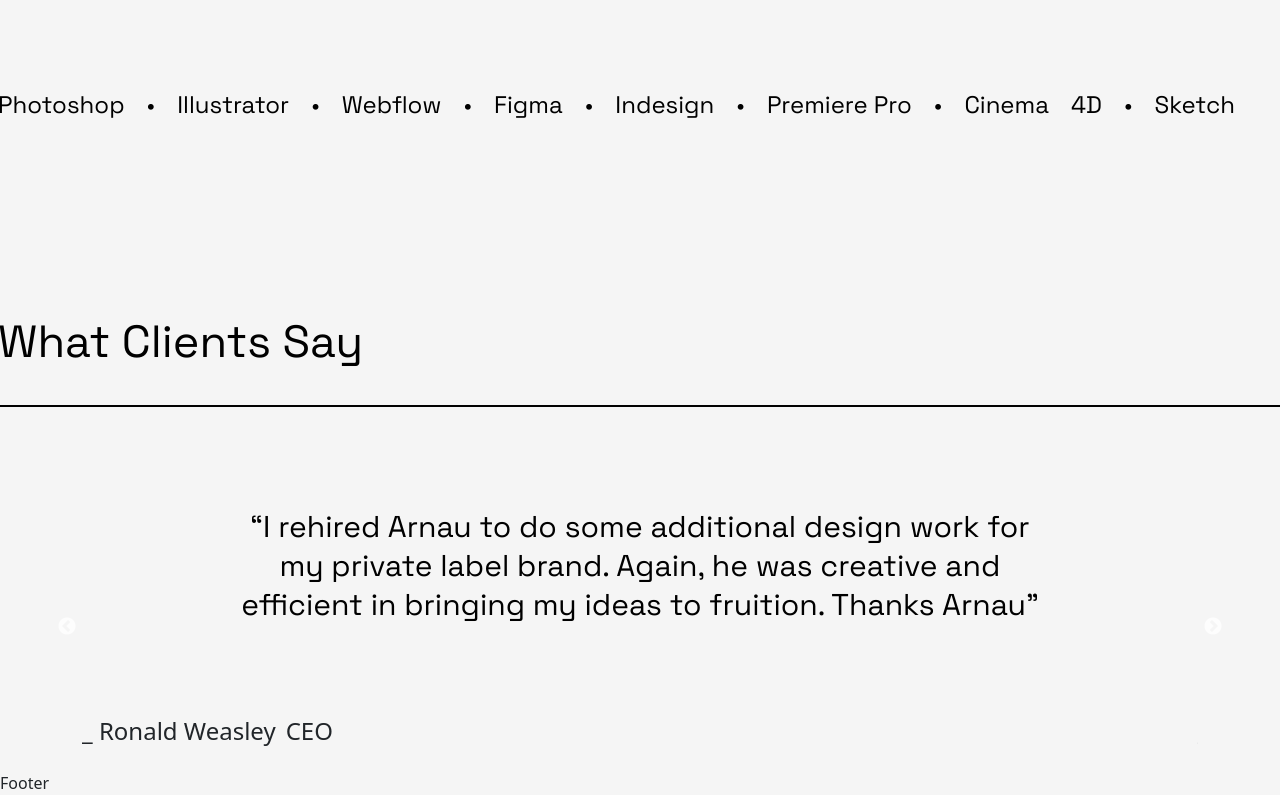
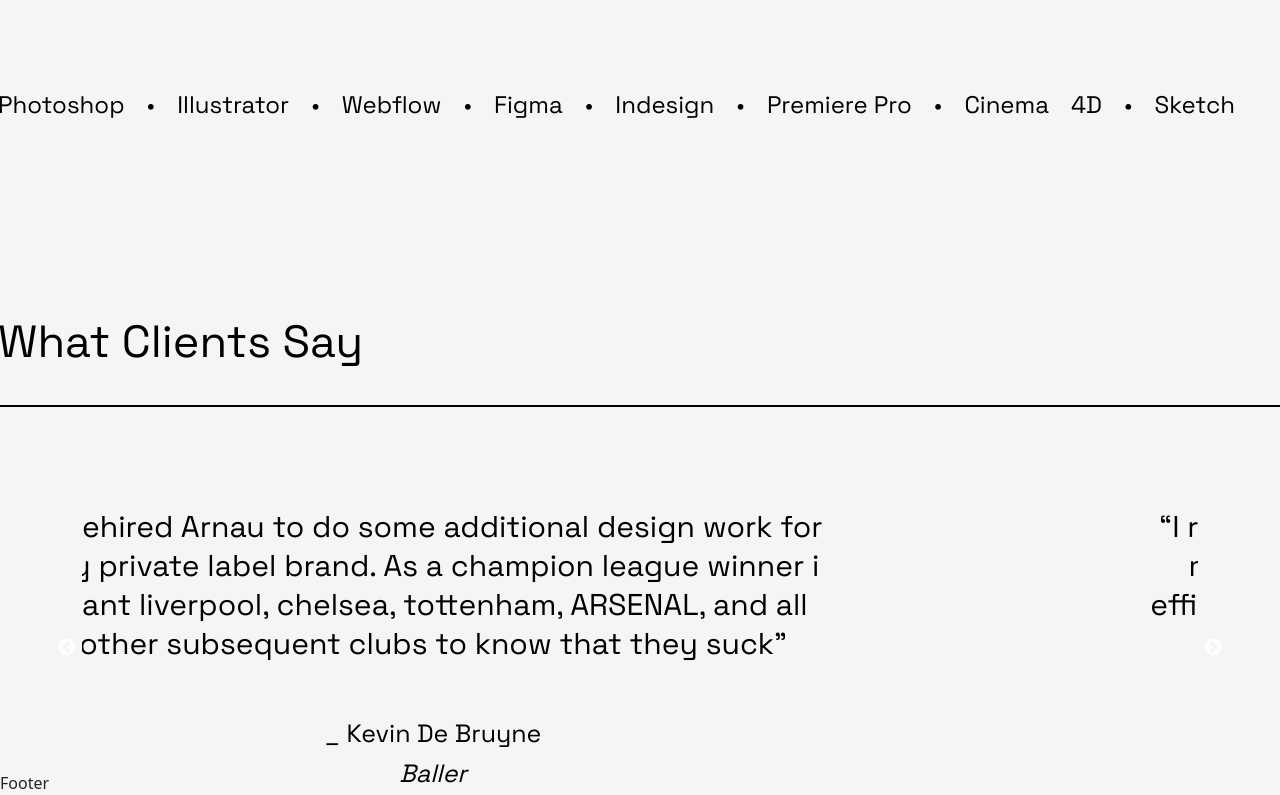
Before and after one commit to McBryan-dev/Demo-portfolio_2, a React (Create React App) app: page /home/ in a window 1280 px wide. Shown: the part 3491-4286 px from the top of the page. Built offline with nearby package versions, Linux system fonts and the light colour scheme.

Commit message:
Next Commit

```diff
--- a/src/Pages/Home.jsx
+++ b/src/Pages/Home.jsx
@@ -42,9 +42,11 @@
     const settings = {
         dots: false,
         infinite: true,
-        speed: 500,
+        speed: 800,
         slidesToShow: 1,
-        slidesToScroll: 1
+        slidesToScroll: 1,
+        autoplay: true,
+        autoplaySpeed: 2000
     };
 
     return <>
@@ -287,7 +289,7 @@
 
                                                 <div className="office">
                                                     <h4>{testimony.name}</h4>
-                                                    <h4>{testimony.role}</h4>
+                                                    <h5>{testimony.role}</h5>
                                                 </div>
 
                                             </div>
@@ -298,6 +300,7 @@
                         </div>
 
                     </div>
+
 
 
                 </div>
--- a/src/assets/data/testimonial.js
+++ b/src/assets/data/testimonial.js
@@ -10,7 +10,7 @@
         role: "Oga mi"
     },
     {
-        para: " “I rehired Arnau to do some additional design work for my private label brand. As a champion league winner i want liverpool, chelsea, tottenham, ARSENAl, and all other subsequent clubs to know that they suck” ",
+        para: " “I rehired Arnau to do some additional design work for my private label brand. As a champion league winner i want liverpool, chelsea, tottenham, ARSENAL, and all other subsequent clubs to know that they suck” ",
         name: "_ Kevin De Bruyne",
         role: "Baller"
     }
--- a/src/styles/Home.css
+++ b/src/styles/Home.css
@@ -529,12 +529,41 @@
 }
 
 .content .client_sect .carousel .container .content .office {
-    display: flex;
     gap: 10px;
 }
 
-.content .client_sect .carousel .container .content .office {
-
+.content .client_sect .carousel .container .content .office h4{
+    color: var(--primary-color);
+    text-align: center;
+    font-family: var(--grotesk-family);
+    font-size: 25px;
+    font-style: normal;
+    font-weight: 400;
+    line-height: normal;
 }
 
+.content .client_sect .carousel .container .content .office h5 {
+    color: var(--primary-color);
+    text-align: center;
+    font-family: var(--grotesk-family);
+    font-size: 25px;
+    font-style: italic;
+    font-weight: 400;
+    line-height: normal;
+}
+
+.container .client_sect .carousel .container .slick-prev,
+.container .client_sect .carousel .container .slick-next  {
+    width: 100px;
+    height: 100px;
+    background-color: #F5F5F5;
+    border: none;
+    padding: 50px;
+    margin-top: 30px;
+    cursor: pointer;
+}
+
+
+
+
 /* CLIENT_SECT_END */
```
